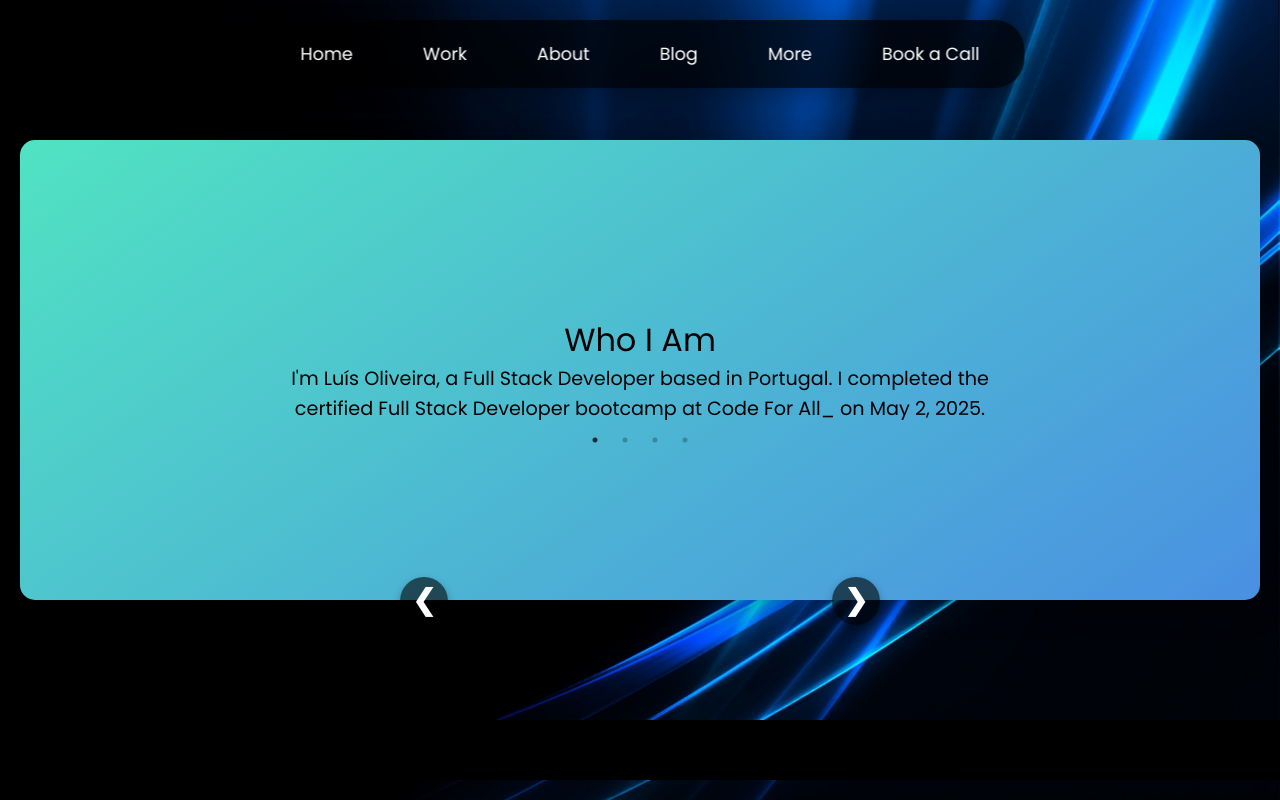
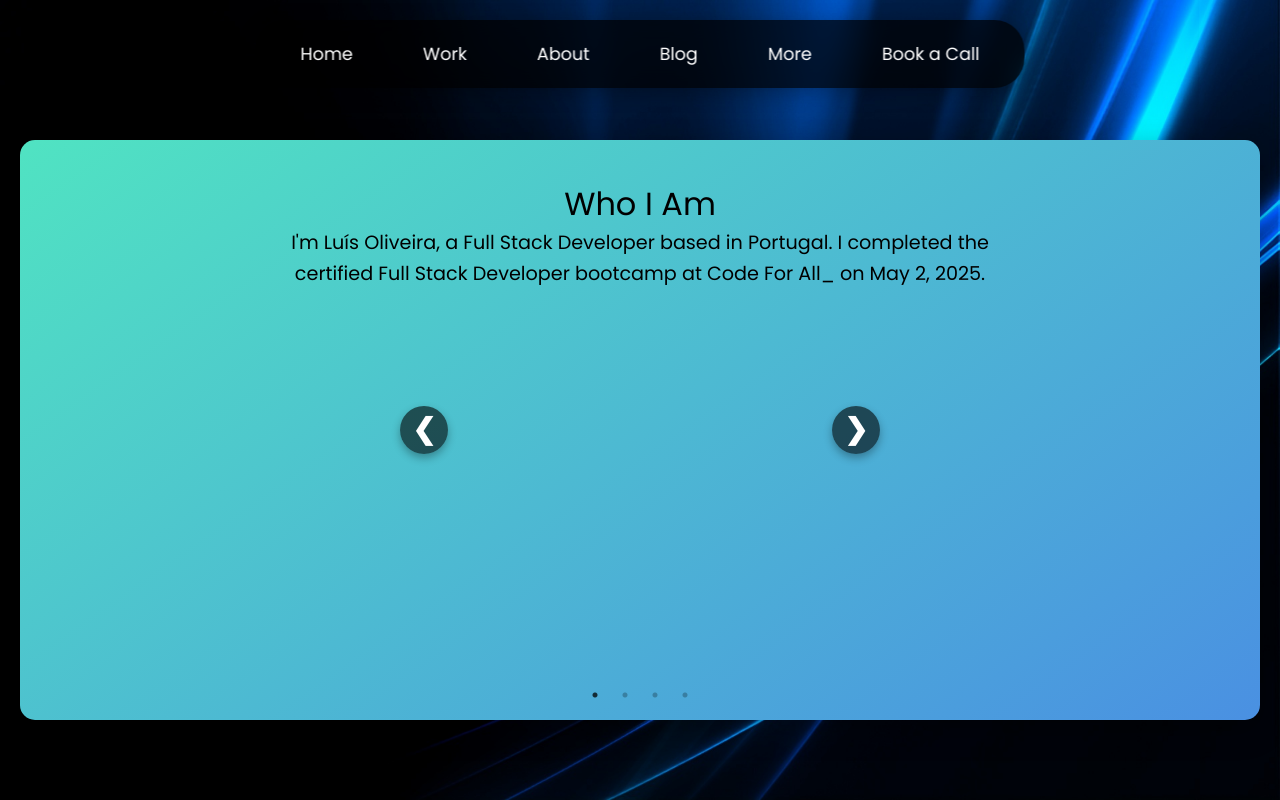
Before and after one commit to oliveirammluis/lodevpage, a React (Create React App) app in the folder frontend/: page /About in a window 1280 px wide. Built offline with nearby package versions, Linux system fonts and the light colour scheme; the HTML template or start-up script is replaced by a standard one.

Commit message:
About, done

```diff
--- a/frontend/src/pages/About.js
+++ b/frontend/src/pages/About.js
@@ -30,8 +30,7 @@ const About = () => {
           <div className="about-slide">
             <h2 className="about-subtitle">What I Do</h2>
             <p className="about-description">
-              I write code to solve problems and bring ideas to life. Whether it's building applications, automating tasks, or exploring new technologies, I'm always looking for ways to grow as a developer.
-            </p>
+              I write code to solve problems and bring ideas to life. Whether it's building applications, automating tasks, or exploring new technologies, I'm always looking for ways to grow as a developer.</p>
           </div>
 
           <div className="about-slide">
@@ -45,7 +44,7 @@ const About = () => {
             <p className="about-description">
               If you're working on something exciting or just want to chat about tech — feel free to reach out!
             </p>
-            <a href="/book" className="contact-button">Book a call</a>
+            <a href="/book-a-call" className="contact-button">Book a call</a>
           </div>
 
         </Slider>
--- a/frontend/src/styles/About.css
+++ b/frontend/src/styles/About.css
@@ -60,7 +60,6 @@
 }
 .slick-slider {
   position: relative;
-  height: 500px;
 }
 .slick-track {
   height: 100%;
@@ -94,11 +93,11 @@
   right: 10px;
 }
 .about-slide {
+  min-height: 500px;
   display: flex;
   flex-direction: column;
   justify-content: center;
-  height: 100%;
-  padding: 0 2rem; /* Espaço lateral */
+  padding: 0 2rem;
   text-align: center;
 }
 
@@ -217,7 +216,8 @@
   }
   .custom-arrow {
     position: absolute;
-    bottom: -200px;
+    top: 50%;
+    transform: translateY(-50%);
     z-index: 10;
     font-size: 1.8rem;
     cursor: pointer;
@@ -234,6 +234,15 @@
     transition: all 0.3s ease;
   }
 
+  .custom-arrow.prev {
+    left: 20px;
+  }
+
+  .custom-arrow.next {
+    right: 20px;
+  }
+
+
   .custom-arrow:hover {
     background-color: rgba(0, 0, 0, 0.85);
     transform: scale(1.1);
```
